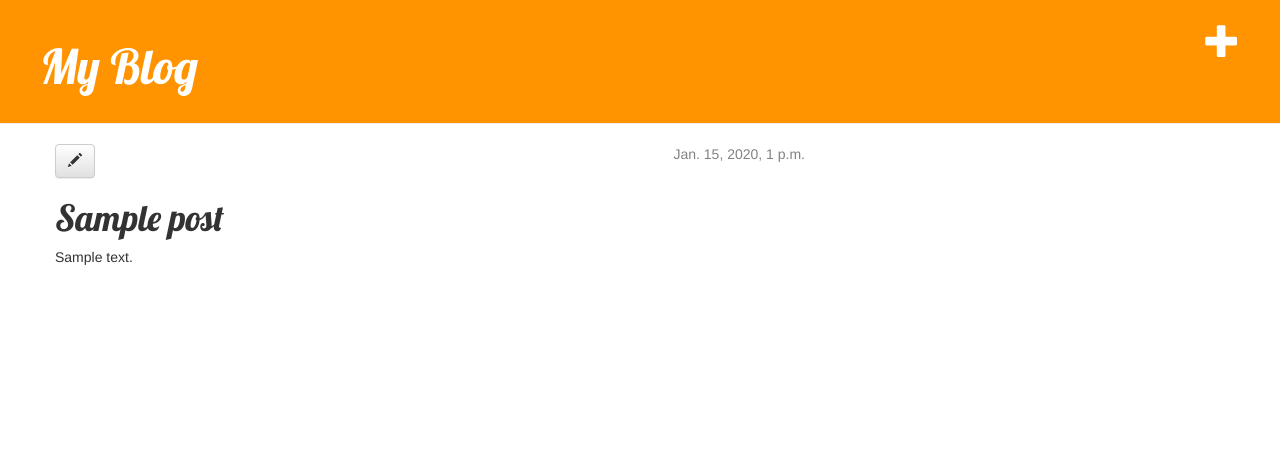
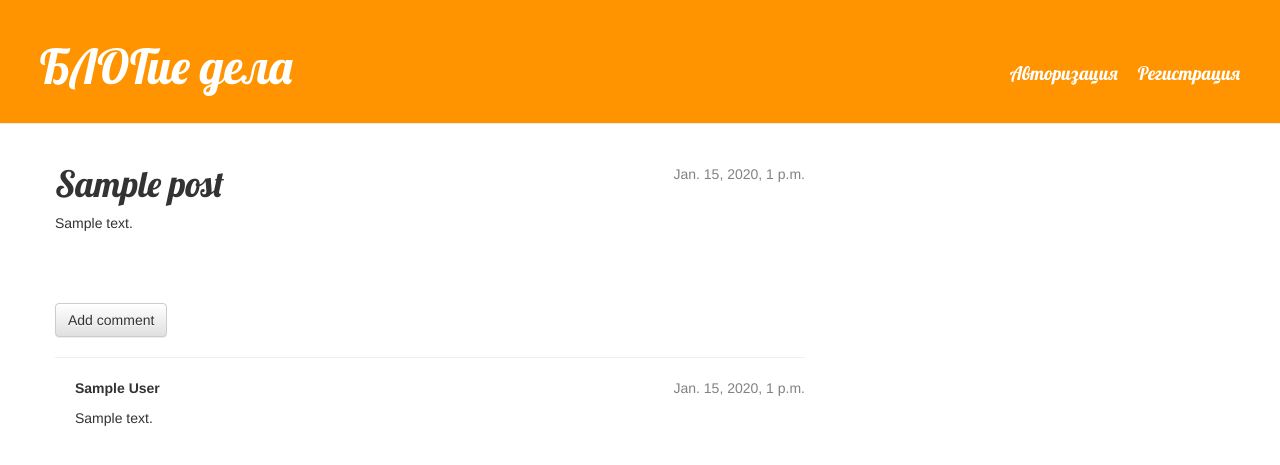
Before and after one commit to ArtemyH/my-first-blog, a Django app: page /post/1/ in a window 1280 px wide. Shown: the top 465 px of the page. Run offline with Django 3.2, Linux system fonts and the light colour scheme; tables that the repository leaves empty hold one stand-in row (values such as "Sample post"); some libraries are stand-ins or nearby versions.

Commit message:
Add comments

```diff
--- a/blog/admin.py
+++ b/blog/admin.py
@@ -1,4 +1,5 @@
 from django.contrib import admin
-from .models import Post
+from .models import Post, Comment
 
 admin.site.register(Post)
+admin.site.register(Comment)
--- a/blog/models.py
+++ b/blog/models.py
@@ -1,4 +1,5 @@
 from django.db import models
+from django.contrib.auth.models import User
 from django.utils import timezone
 
 
@@ -9,9 +10,34 @@ class Post(models.Model):
     created_date = models.DateTimeField(default=timezone.now)
     published_date = models.DateTimeField(blank=True, null=True)
 
-    def published(self):
+    def publish(self):
         self.published_date = timezone.now()
         self.save()
 
+    def approved_comments(self):
+        return self.comments.filter(approved_comment=True)
+
     def __str__(self):
         return self.title
+
+
+class Comment(models.Model):
+    post = models.ForeignKey('blog.Post', related_name='comments')
+    author = models.CharField(max_length=200)
+    text = models.TextField()
+    created_date = models.DateTimeField(default=timezone.now)
+    approved_comment = models.BooleanField(default=False)
+
+    def approve(self):
+        self.approved_comment = True
+        self.save()
+
+    def __str__(self):
+        return self.text
+
+
+class MyUser(User):
+    phone_number = models.CharField(max_length=12)
+
+    def __str__(self):
+        return self.username
--- a/blog/static/css/blog.css
+++ b/blog/static/css/blog.css
@@ -38,6 +38,15 @@
     margin-right: 20px;
 }
 
+.top-menu-auth {
+    color: #ffffff;
+    float: right;
+    font-size: 14pt;
+    margin-right: 20px;
+    margin-top: 40px;
+    font-family: 'Lobster', cursive;
+}
+
 .post {
     margin-bottom: 70px;
 }
@@ -45,3 +54,11 @@
 .post h1 a, .post h1 a:visited {
     color: #000000;
 }
+
+.comment {
+    margin: 20px 0px 20px 20px;
+}
+
+.button {
+    margin: 20px 0px 0px 0px;
+}
--- a/blog/templates/blog/base.html
+++ b/blog/templates/blog/base.html
@@ -5,7 +5,7 @@
 <html lang="en">
 <head>
     <meta charset="UTF-8">
-    <title>My blog</title>
+    <title>Блогие дела</title>
     <link rel="stylesheet" href="//maxcdn.bootstrapcdn.com/bootstrap/3.2.0/css/bootstrap.min.css">
     <link rel="stylesheet" href="//maxcdn.bootstrapcdn.com/bootstrap/3.2.0/css/bootstrap-theme.min.css">
     <link href="https://fonts.googleapis.com/css?family=Lobster&subset=latin,cyrillic" rel="stylesheet" type="text/css">
@@ -14,8 +14,16 @@
 </head>
 <body>
     <div class="page-header">
-        <a href="{% url 'blog.views.post_new' %}" class="top-menu"><span class="glyphicon glyphicon-plus"></span></a>
-        <h1><a href="{% url 'blog.views.post_list' %}">My Blog</a> </h1>
+        {% if user.is_authenticated %}
+            <a href="{% url 'post_draft_list' %}" class="top-menu"><span class="glyphicon glyphicon-edit"></span></a>
+            <a href="{% url 'post_new' %}" class="top-menu"><span class="glyphicon glyphicon-plus"></span></a>
+            <p class="top-menu-auth">Привет, {{ user.username }} <small>(<a href="{% url 'logout' %}"> Выход </a>)</small></p>
+        {% else %}
+            <!--<a href="{% url 'login' %}" class="top-menu"><span class="glyphicon glyphicon-lock"></span></a>-->
+            <a href="" class="top-menu-auth">Регистрация</a>
+            <a href="{% url 'login' %}" class="top-menu-auth">Авторизация</a>
+        {% endif %}
+        <h1><a href="{% url 'blog.views.post_list' %}">БЛОГие дела</a> </h1>
     </div>
     <div class="content container">
         <div class="row">
--- a/blog/templates/blog/post_detail.html
+++ b/blog/templates/blog/post_detail.html
@@ -6,9 +6,35 @@
             <div class="date">
                 {{ post.published_date }}
             </div>
+        {% else %}
+            {% if user.is_authenticated %}
+                <a class="btn btn-default" href="{% url 'post_publish' pk=post.pk %}">Publish</a>
+            {% endif %}
         {% endif %}
-        <a class="btn btn-default" href="{% url 'post_edit' pk=post.pk %}"><span class="glyphicon glyphicon-pencil"></span></a>
+        {% if user.is_authenticated %}
+            <a class="btn btn-default" href="{% url 'post_edit' pk=post.pk %}"><span class="glyphicon glyphicon-pencil"></span></a>
+            <a class="btn btn-default" href="{% url 'post_remove' pk=post.pk %}"><span class="glyphicon glyphicon-remove"></span></a>
+        {% endif %}
         <h1>{{ post.title }}</h1>
         <p>{{ post.text|linebreaksbr }}</p>
+    </div>
+    <a class="btn btn-default" href="{% url 'add_comment_to_post' pk=post.pk %}">Add comment</a>
+    <hr>
+    {% for comment in post.comments.all %}
+        {% if user.is_authenticated or comment.approved_comment %}
+        <div class="comment">
+            <div class="date">
+                {{ comment.created_date }}
+                {% if not comment.approved_comment %}
+                <a class="btn btn-default" href="{% url 'comment_remove' pk=comment.pk %}"><span class="glyphicon glyphicon-remove"></span></a>
+                <a class="btn btn-default" href="{% url 'comment_approve' pk=comment.pk %}"><span class="glyphicon glyphicon-ok"></span></a>
+                {% endif %}
+            </div>
+            <strong>{{ comment.author }}</strong>
+            <p>{{ comment.text|linebreaks }}</p>
         </div>
+        {% endif %}
+    {% empty %}
+        <p>К этой записи нет комментариев</p>
+    {% endfor %}
 {% endblock %}
--- a/blog/templates/blog/post_list.html
+++ b/blog/templates/blog/post_list.html
@@ -8,6 +8,7 @@
             </div>
             <h1><a href="{% url 'post_detail' pk=post.pk %}">{{ post.title }}</a></h1>
             <p>{{ post.text|linebreaksbr }}</p>
+            <a href="{% url 'post_detail' pk=post.pk %}">Comments: {{ post.approved_comments.count }}</a>
         </div>
     {% endfor %}
 {% endblock %}
--- a/blog/urls.py
+++ b/blog/urls.py
@@ -6,4 +6,12 @@ urlpatterns = [
     url(r'^post/(?P<pk>[0-9]+)/$', views.post_detail, name='post_detail'),
     url(r'^post/new/$', views.post_new, name='post_new'),
     url(r'^post/(?P<pk>[0-9]+)/edit/$', views.post_edit, name='post_edit'),
+    url(r'^drafts/$', views.post_draft_list, name='post_draft_list'),
+    url(r'^post/(?P<pk>[0-9]+)/publish/$', views.post_publish, name='post_publish'),
+    url(r'^post/(?P<pk>\d+)/remove/$', views.post_remove, name='post_remove'),
+    url(r'^post/(?P<pk>\d+)/comment/$', views.add_comment_to_post, name='add_comment_to_post'),
+    url(r'^comment/(?P<pk>\d+)/remove/$', views.comment_remove, name='comment_remove'),
+    url(r'^comment/(?P<pk>\d+)/approve/$', views.comment_approve, name='comment_approve'),
+
+
 ]
--- a/blog/views.py
+++ b/blog/views.py
@@ -1,29 +1,42 @@
 from django.shortcuts import render, get_object_or_404, redirect
+from django.contrib.auth.decorators import login_required
 from django.utils import timezone
-from .models import Post
-from .forms import PostForm
+from .models import Post, Comment
+from .forms import PostForm, CommentForm
+
 
 def post_list(request):
     posts = Post.objects.filter(published_date__lte=timezone.now()).order_by('published_date')
     return render(request, 'blog/post_list.html', {'posts':posts})
 
+
+@login_required
+def post_draft_list(request):
+    posts = Post.objects.filter(published_date__isnull=True).order_by('created_date')
+    return render(request, 'blog/post_draft_list.html', {'posts':posts})
+
+
 def post_detail(request, pk):
     post = get_object_or_404(Post, pk=pk)
     return render(request, 'blog/post_detail.html', {'post':post})
 
+
+@login_required
 def post_new(request):
     if request.method == "POST":
         form = PostForm(request.POST)
         if form.is_valid():
             post = form.save(commit=False)
             post.author = request.user
-            post.published_date = timezone.now()
+            #post.published_date = timezone.now()
             post.save()
             return redirect('blog.views.post_detail', pk=post.pk)
     else:
         form = PostForm()
     return render(request, 'blog/post_edit.html', {'form':form})
 
+
+@login_required
 def post_edit(request, pk):
     post = get_object_or_404(Post, pk=pk)
     if request.method == "POST":
@@ -31,9 +44,52 @@ def post_edit(request, pk):
         if form.is_valid():
             post = form.save(commit=False)
             post.author = request.user
-            post.published_date = timezone.now()
+            #post.published_date = timezone.now()
             post.save()
             return redirect('blog.views.post_detail', pk=post.pk)
     else:
         form = PostForm(instance=post)
     return render(request, 'blog/post_edit.html', {'form':form})
+
+
+@login_required
+def post_publish(request, pk):
+    post = get_object_or_404(Post, pk=pk)
+    post.publish()
+    return render(request, 'blog/post_detail.html', {'post':post})
+
+
+@login_required
+def post_remove(request, pk):
+    post = get_object_or_404(Post, pk=pk)
+    post.delete()
+    return redirect('post_list')
+
+def add_comment_to_post(request, pk):
+    post = get_object_or_404(Post, pk=pk)
+    if request.method == "POST":
+        form = CommentForm(request.POST)
+        if form.is_valid():
+            comment = form.save(commit=False)
+            comment.post = post
+            comment.save()
+            return redirect('blog.views.post_detail', pk=post.pk)
+    else:
+        form = CommentForm()
+    return render(request, 'blog/add_comment_to_post.html', {'form':form})
+
+
+@login_required
+def comment_remove(requst, pk):
+    comment = get_object_or_404(Comment, pk=pk)
+    post_pk = comment.post.pk
+    comment.delete()
+    return redirect('blog.views.post_detail', pk=post_pk)
+
+
+@login_required
+def comment_approve(request, pk):
+    comment = get_object_or_404(Comment, pk=pk)
+    comment.approve()
+    post_pk = comment.post.pk
+    return redirect('blog.views.post_detail', pk=post_pk)
--- a/mysite/settings.py
+++ b/mysite/settings.py
@@ -9,6 +9,8 @@ https://docs.djangoproject.com/en/1.8/topics/settings/
 For the full list of settings and their values, see
 https://docs.djangoproject.com/en/1.8/ref/settings/
 """
+
+LOGIN_REDIRECT_URL = '/'
 
 # Build paths inside the project like this: os.path.join(BASE_DIR, ...)
 import os
--- a/mysite/urls.py
+++ b/mysite/urls.py
@@ -1,8 +1,11 @@
 from django.conf.urls import include, url
 from django.contrib import admin
 
+from django.contrib.auth import views
+
 urlpatterns = [
     url(r'', include('blog.urls')),
-
+    url(r'^accounts/login/$', views.login, name='login'),
+    url(r'^accounts/logout/$', views.logout, name='logout', kwargs={'next_page': '/'}),
     url(r'^admin/', include(admin.site.urls)),
 ]
```
Also changed, not shown: blog/forms.py (+15 -1 lines), blog/templates/blog/add_comment_to_post.html (added, +8 -0 lines), blog/templates/blog/post_draft_list.html (added, +11 -0 lines), blog/templates/registration/login.html (added, +24 -0 lines), blog/migrations/0002_comment.py (added), blog/migrations/0003_myuser.py (added). Lines whose indentation alone changed are shown as unchanged.
